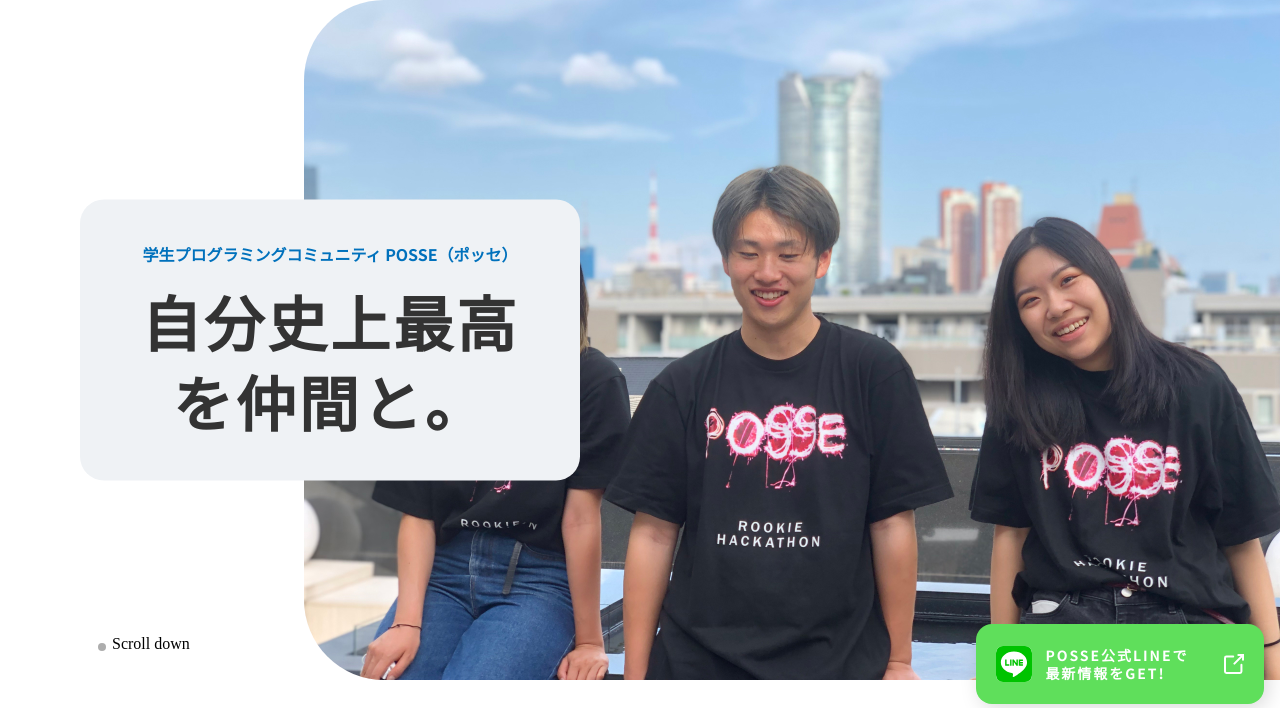
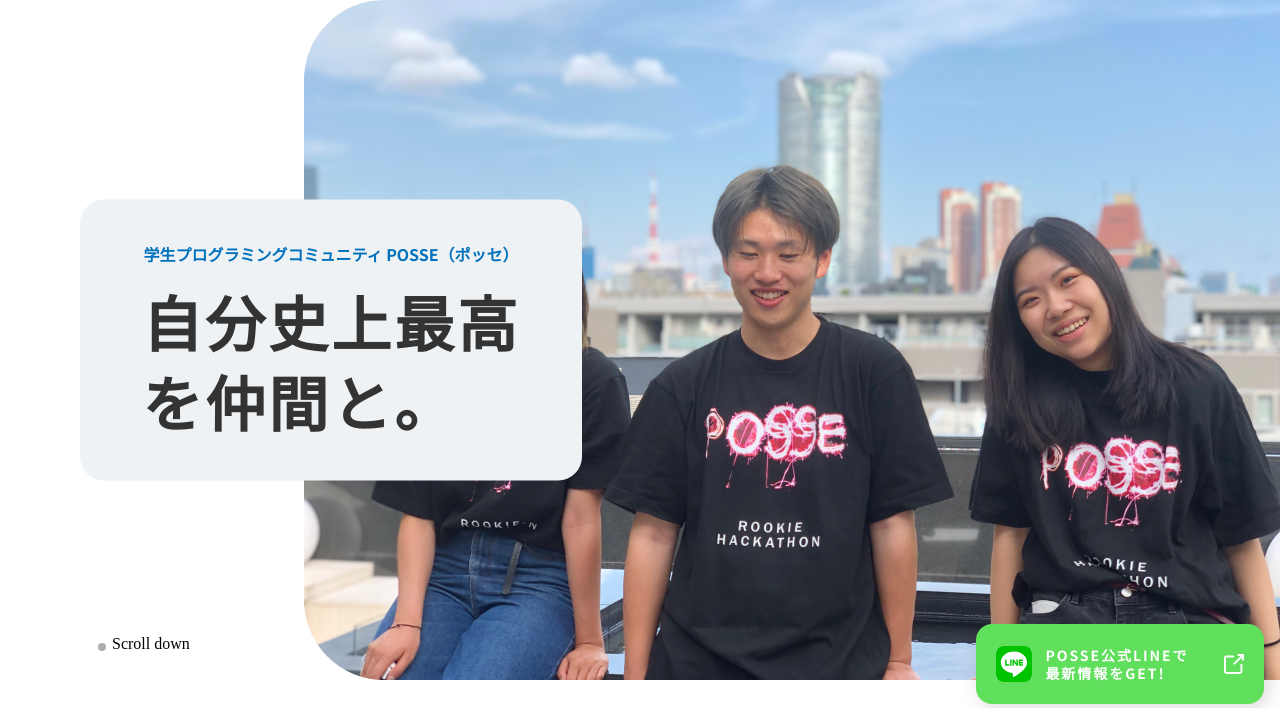
Before and after one commit to posse-ap/gen3.0-atsuh1r0, a PHP site: page / in a window 1280 px wide. Shown: the part 80-788 px from the top of the page. Run offline with PHP 8.4, Linux system fonts and the light colour scheme.

Commit message:
トップページ 見た目の修正

```diff
--- a/styles/style.css
+++ b/styles/style.css
@@ -69,20 +69,20 @@
 /* メインビジュアル要素 */
 .main-visual {
   position: relative;
-  width: 100%;
+  max-width: 1440px;
   height: 680px;
+  margin: 0 auto;
 }
 
 .main-visual-box {
   background-color: #EFF2F5;
-  width: 500px;
-  height: 281px;
   border-radius: 24px;
   position: absolute;
   left: 80px;
   top: 50%;
   transform: translateY(-50%);
   z-index: 1;
+  padding: 40px 62px;
 }
 
 .main-visual-name {
@@ -93,7 +93,6 @@
   font-weight: 700;
   line-height: 180%;
   text-align: center;
-  margin-top: 40px;
 }
 
 .main-visual-msg {
@@ -104,7 +103,6 @@
   font-weight: 700;
   line-height: 80px;
   letter-spacing: 0.05em;
-  text-align: center;
   margin-top: 12px;
 }
 
```
